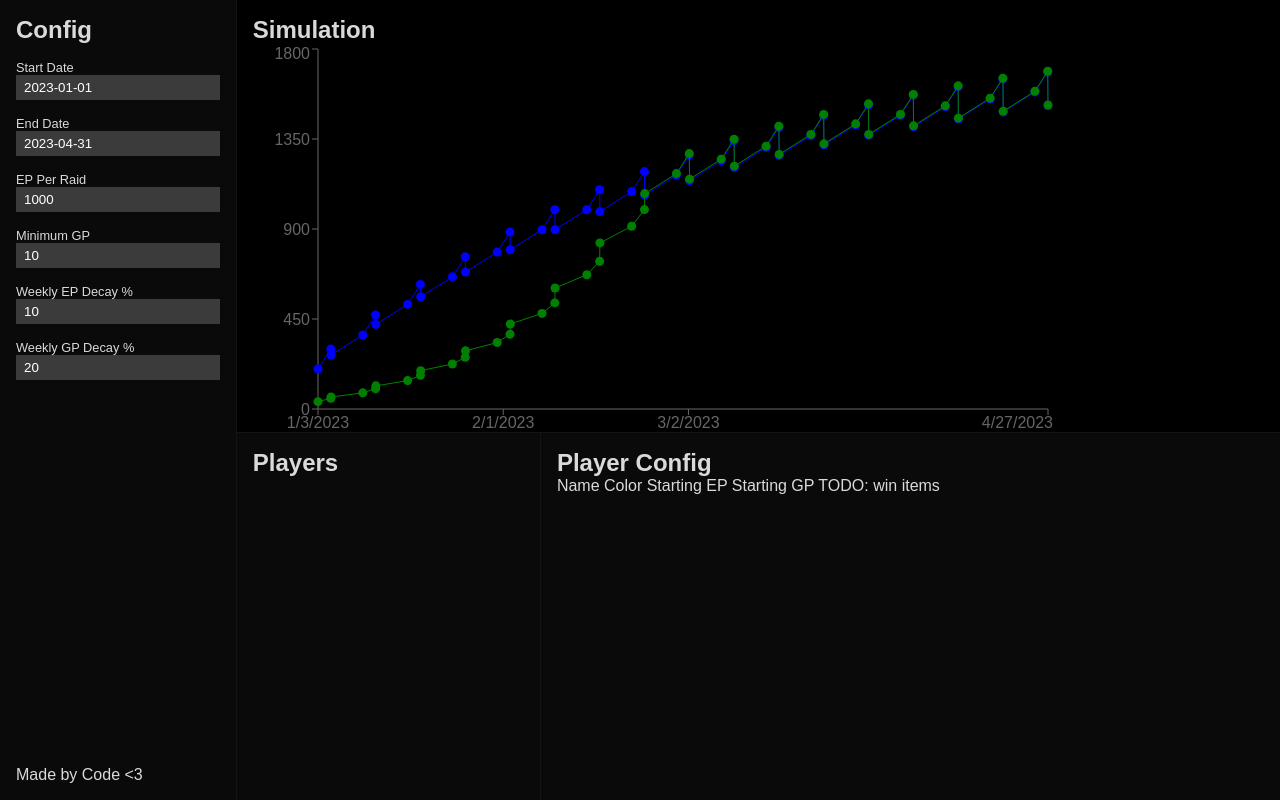
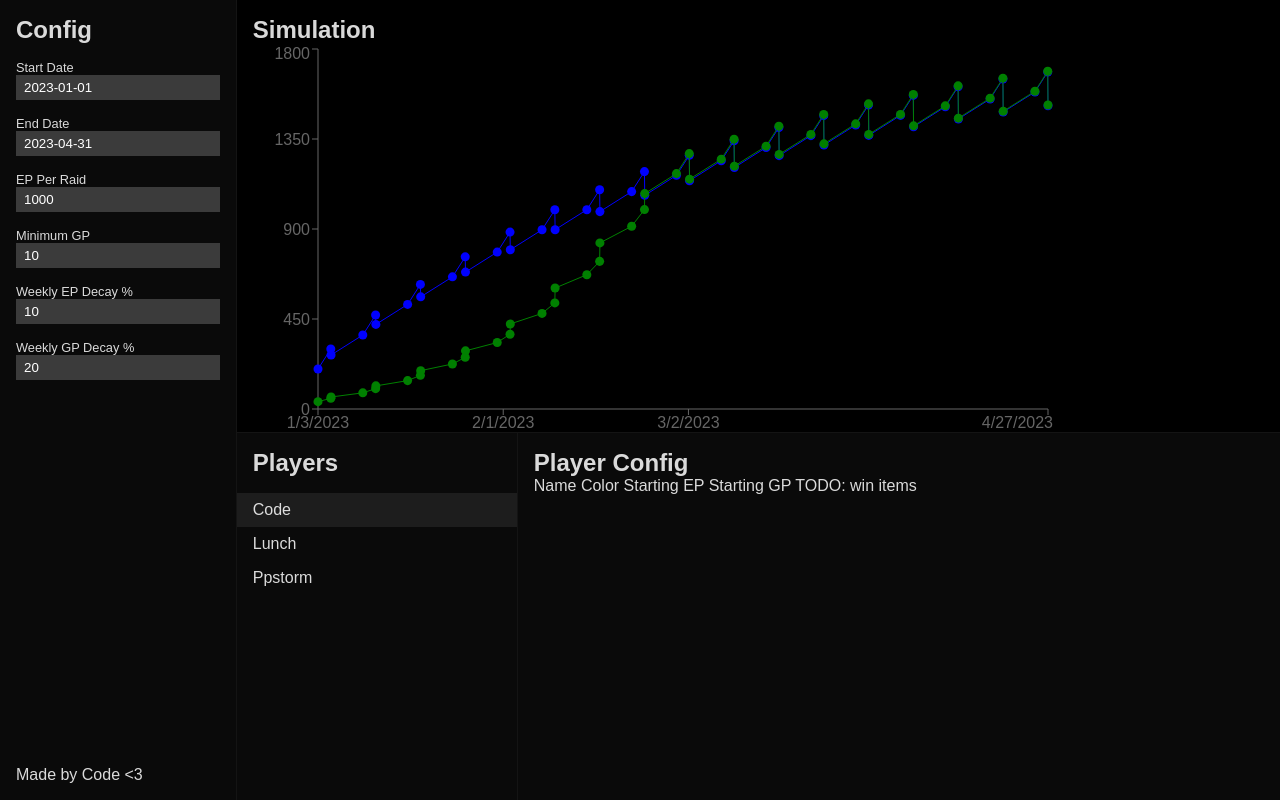
Before and after one commit to thecodeboss/epgp-simulator, a React (Create React App) app: page / in a window 1280 px wide. Built offline with nearby package versions, Linux system fonts and the light colour scheme.

Commit message:
Add players

```diff
--- a/src/App.tsx
+++ b/src/App.tsx
@@ -3,7 +3,7 @@ import { PlayerConfig } from './components/PlayerConfig';
 import { Players } from './components/Players';
 import { Sidebar } from './components/Sidebar';
 import { Simulation } from './components/Simulation';
-import { Config } from './utils/types';
+import { Config, Player } from './utils/types';
 
 const defaultConfig: Config = {
   startDate: '2023-01-01',
@@ -16,6 +16,26 @@ const defaultConfig: Config = {
 
 const App: FC = () => {
   const [config, setConfig] = useState<Config>(defaultConfig);
+  const [players, setPlayers] = useState<Player[]>([
+    {
+      name: 'Code',
+      color: 'blue',
+      initialEP: 1200,
+      initialGP: 60,
+    },
+    {
+      name: 'Lunch',
+      color: 'purple',
+      initialEP: 1400,
+      initialGP: 10,
+    },
+    {
+      name: 'Ppstorm',
+      color: 'green',
+      initialEP: 1000,
+      initialGP: 10,
+    },
+  ]);
 
   return (
     <div style={{ display: 'flex', flexGrow: 1 }}>
@@ -37,7 +57,7 @@ const App: FC = () => {
             flexGrow: 1,
           }}
         >
-          <Players />
+          <Players players={players} />
           <PlayerConfig />
         </div>
       </div>
--- a/src/components/Players.tsx
+++ b/src/components/Players.tsx
@@ -1,15 +1,35 @@
-import type { FC } from 'react';
+import { FC, useState } from 'react';
+import { Player } from '../utils/types';
 
-export const Players: FC = () => {
+interface PlayersProps {
+  players: Player[];
+}
+
+export const Players: FC<PlayersProps> = ({ players }) => {
+  const [selectedPlayer, setSelectedPlayer] = useState(players[0].name);
   return (
     <div
       style={{
         borderRight: '1px solid rgba(255, 255, 255, 0.04)',
-        padding: '1rem',
         width: '400px',
       }}
     >
-      <h2>Players</h2>
+      <h2 style={{ padding: '1rem' }}>Players</h2>
+      <div style={{ display: 'flex', flexDirection: 'column' }}>
+        {players.map((player) => (
+          <div
+            key={player.name}
+            style={{
+              backgroundColor:
+                player.name === selectedPlayer ? 'rgba(255, 255, 255, 0.08)' : undefined,
+              padding: '0.5rem 1rem',
+            }}
+            onClick={() => setSelectedPlayer(player.name)}
+          >
+            {player.name}
+          </div>
+        ))}
+      </div>
     </div>
   );
 };
```
Also changed, not shown: src/utils/types.ts (+7 -0 lines).
